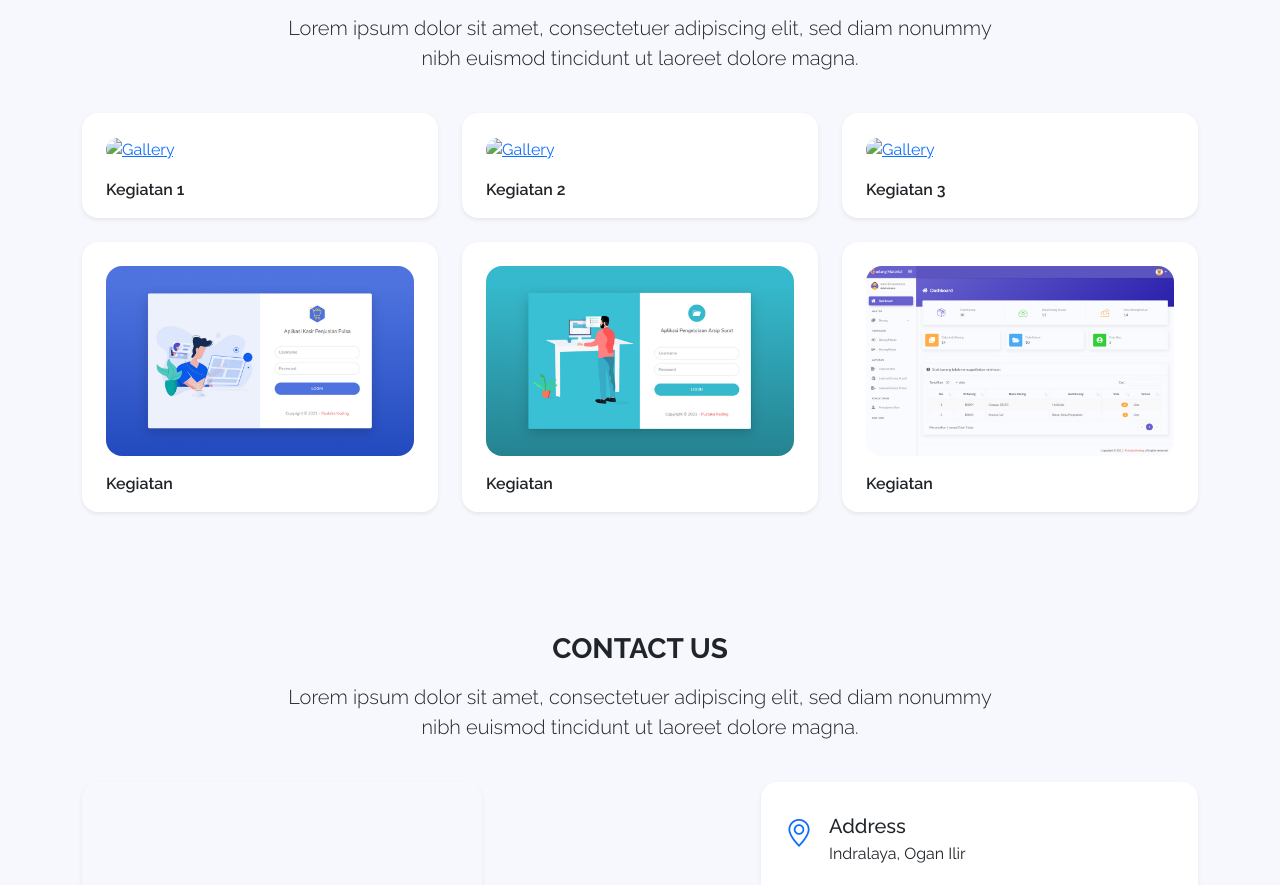
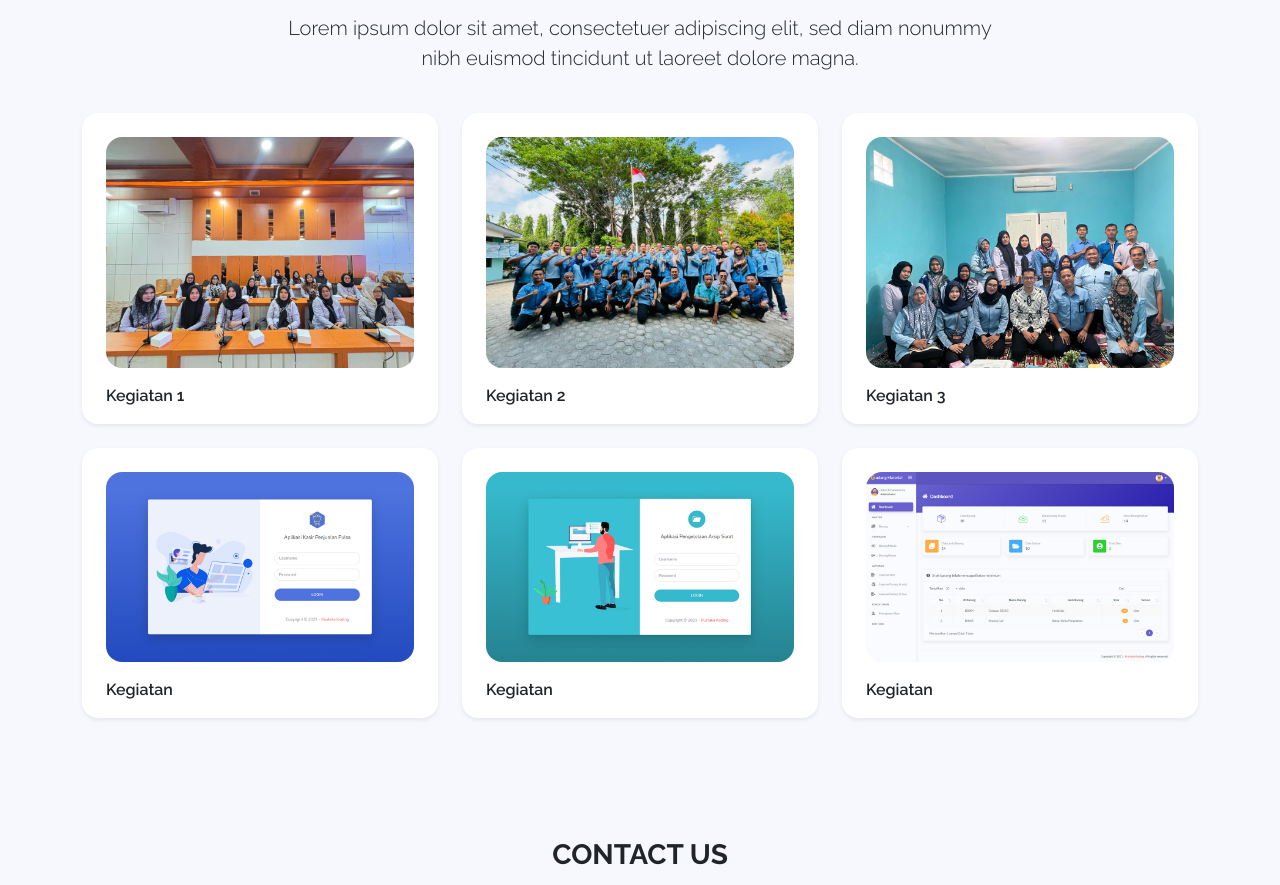
Before and after one commit to Natcomy/PDAM-Tirta-Ogan, a plain HTML site: page index.html in a window 1280 px wide. Shown: the part 2600-3485 px from the top of the page. Drawn offline with nearby package versions, Linux system fonts and the light colour scheme; grey boxes are pictures that could not be loaded; files whose address does not match are found by name.

Commit message:
Initial Commit

```diff
--- a/index.html
+++ b/index.html
@@ -227,7 +227,7 @@
                         <div class="card-body p-4 pb-0">
                             <div class="mb-3">
                                 <a href="" target="_blank">
-                                    <img src="assets/img/Kegiatan 1.jpeg" alt="Gallery" class="card-img-top img-fluid rounded-4">
+                                    <img src="assets/img/kegiatan1.jpeg" alt="Gallery" class="card-img-top img-fluid rounded-4">
                                 </a>
                             </div>
                             <p class="fw-semibold">Kegiatan 1</p>
@@ -239,7 +239,7 @@
                         <div class="card-body p-4 pb-0">
                             <div class="mb-3">
                                 <a href="" target="_blank">
-                                    <img src="assets/img/Kegiatan 2.jpeg" alt="Gallery" class="card-img-top img-fluid rounded-4">
+                                    <img src="assets/img/kegiatan2.jpeg" alt="Gallery" class="card-img-top img-fluid rounded-4">
                                 </a>
                             </div>
                             <p class="fw-semibold">Kegiatan 2</p>
@@ -251,7 +251,7 @@
                         <div class="card-body p-4 pb-0">
                             <div class="mb-3">
                                 <a href="" target="_blank">
-                                    <img src="assets/img/Kegiatan 3.jpeg" alt="Gallery" class="card-img-top img-fluid rounded-4">
+                                    <img src="assets/img/kegiatan3.jpeg" alt="Gallery" class="card-img-top img-fluid rounded-4">
                                 </a>
                             </div>
                             <p class="fw-semibold">Kegiatan 3</p>
```
